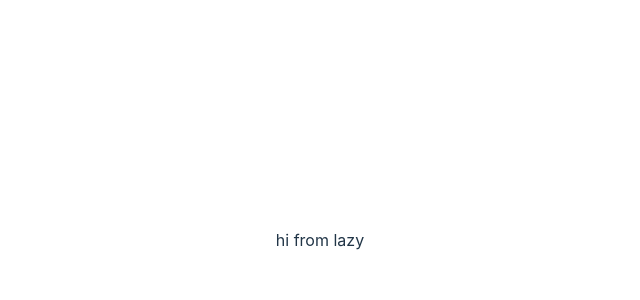
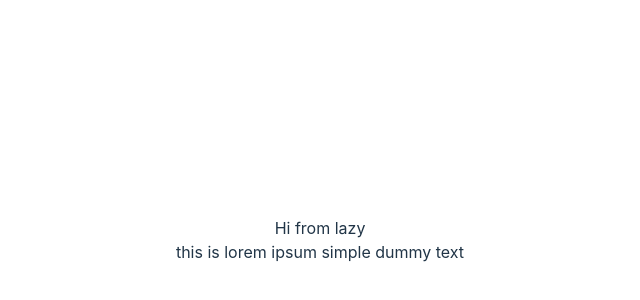
Before and after one commit to xleepy/just4fun, a Preact app in the folder preact-suspense/: page / in a window 1280 px wide. Shown: the part 160-460 px from the top of the page, without its empty margins (320-960 px from the left). Built offline with nearby package versions, Linux system fonts and the light colour scheme.

Commit message:
usePromise hook

```diff
--- a/preact-suspense/src/lazy-component.tsx
+++ b/preact-suspense/src/lazy-component.tsx
@@ -1,28 +1,53 @@
-import { useEffect, useRef, useState } from "preact/hooks";
+import { useRef, useState } from "preact/hooks";
+import { lazy } from "preact/compat";
 
 type PromiseState = "pending" | "fulfilled" | "rejected";
 
-export function LazyComponent() {
+const LazyLorem = lazy(() =>
+  import("./lorem").then(({ Lorem }) => ({ default: Lorem }))
+);
+
+function usePromise<T>(promiseFn: () => Promise<T>) {
   const [promiseState, setPromiseState] = useState<PromiseState>("pending");
+  const [data, setData] = useState<T>();
+  const [err, setError] = useState<Error>();
   const promiseRef = useRef<Promise<void>>();
+  if (!promiseRef.current) {
+    promiseRef.current = promiseFn()
+      .then((data) => {
+        setPromiseState("fulfilled");
+        setData(data);
+      })
+      .catch((err) => {
+        setPromiseState("rejected");
+        setError(err);
+      });
+  }
 
-  if (!promiseRef.current) {
-    promiseRef.current = new Promise<void>((resolve) => {
-      setTimeout(() => {
-        resolve();
-      }, 1000);
-    })
-      .then(() => {
-        setPromiseState("fulfilled");
-      })
-      .catch(() => {
-        setPromiseState("rejected");
-      });
+  if (err) {
+    throw err;
   }
 
   if (promiseState === "pending") {
     throw promiseRef.current;
   }
 
-  return <div>hi from lazy</div>;
+  return data;
 }
+
+export function LazyComponent() {
+  const data = usePromise(() => {
+    return new Promise<string>((resolve) => {
+      setTimeout(() => {
+        resolve("Hi from lazy");
+      }, 1000);
+    });
+  });
+
+  return (
+    <div>
+      {data}
+      <LazyLorem />
+    </div>
+  );
+}
--- /dev/null
+++ b/preact-suspense/src/lorem.tsx
@@ -0,0 +1,3 @@
+export function Lorem() {
+  return <div>this is lorem ipsum simple dummy text</div>;
+}
```
